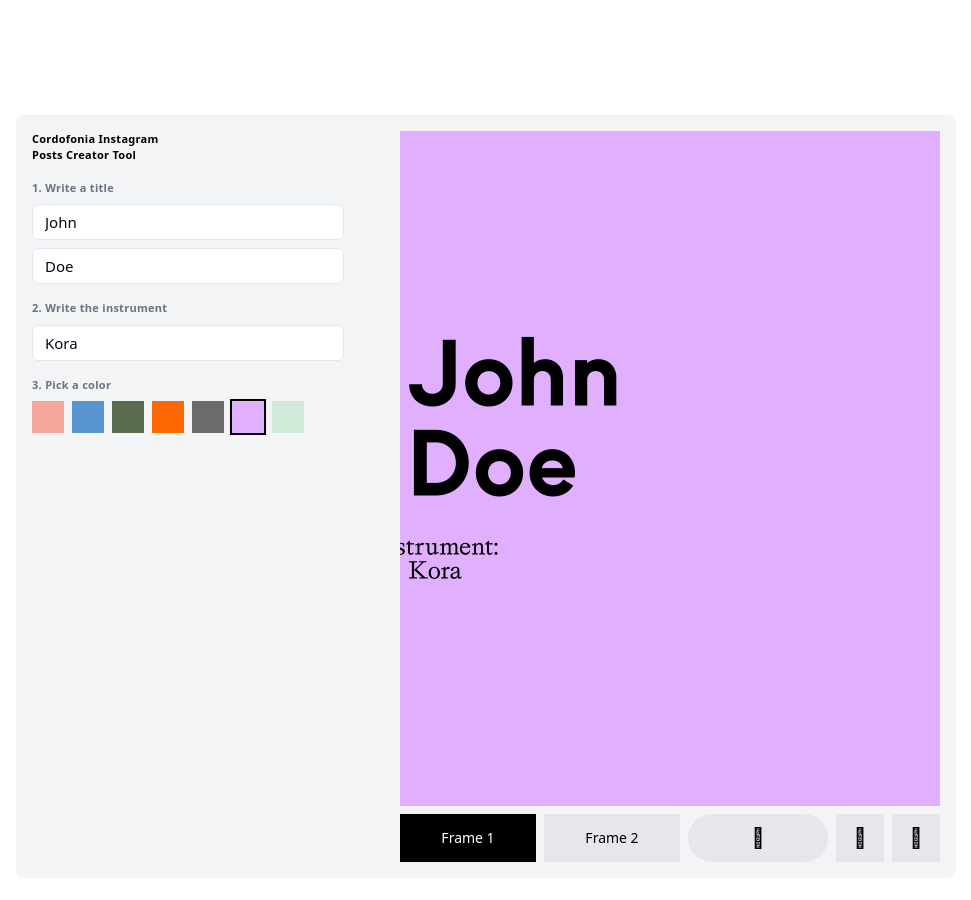
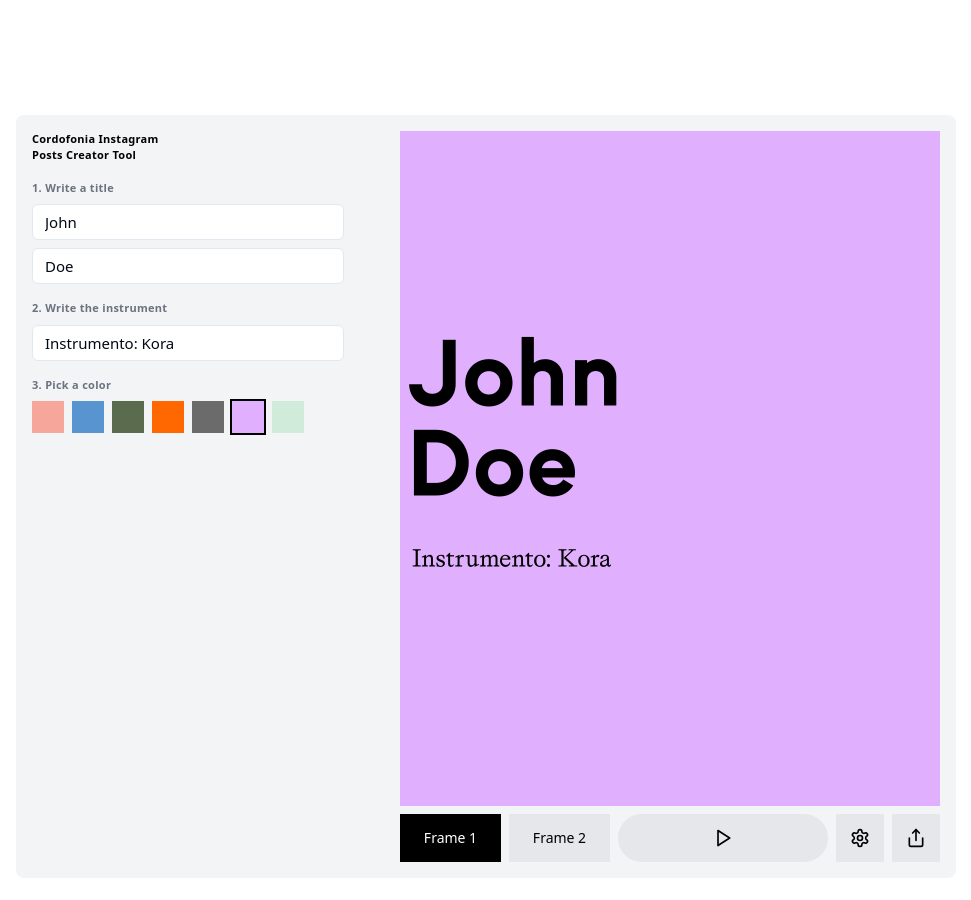
Before and after one commit to luciaspring/Cordofonia_App, a Next.js app: page / in a window 1280 px wide. Shown: the top 900 px of the page, without its empty margins (154-1125 px from the left). Built offline with nearby package versions, Linux system fonts and the light colour scheme; a web font is replaced by a local one.

Commit message:
Updated InstagramPostCreator.tsx

```diff
--- a/app/components/InstagramPostCreator.tsx
+++ b/app/components/InstagramPostCreator.tsx
@@ -6,20 +6,10 @@ import { Button } from "@/components/ui/button"
 import { Input } from "@/components/ui/input"
 import { Label } from "@/components/ui/label"
 import { Slider } from "@/components/ui/slider"
+import { PlayIcon, PauseIcon, RotateCcwIcon, ShareIcon, Settings } from 'lucide-react'
 import { Dialog, DialogContent, DialogHeader, DialogTitle } from "@/components/ui/dialog"
 import { Select, SelectContent, SelectItem, SelectTrigger, SelectValue } from "@/components/ui/select"
 import BezierEasing from 'bezier-easing'
-
-const ExportIcon: React.FC<{ className?: string }> = ({ className = '' }) => (
-  <svg
-    xmlns="http://www.w3.org/2000/svg"
-    viewBox="0 0 24 24"
-    fill="currentColor"
-    className={className}
-  >
-    <path d="M11.47 1.72a.75.75 0 0 1 1.06 0l3 3a.75.75 0 0 1-1.06 1.06l-1.72-1.72V7.5h-1.5V4.06L9.53 5.78a.75.75 0 0 1-1.06-1.06l3-3ZM11.25 7.5V15a.75.75 0 0 0 1.5 0V7.5h3.75a3 3 0 0 1 3 3v9a3 3 0 0 1-3 3h-9a3 3 0 0 1-3-3v-9a3 3 0 0 1 3-3h3.75Z" />
-  </svg>
-);
 
 const SUL_SANS = 'SulSans-Bold'
 const AFFAIRS = 'Affairs-Regular'
@@ -133,7 +123,7 @@ const FieldGroup: React.FC<{ step: number; label: string; children: React.ReactN
 export default function InstagramPostCreator() {
   // ─── STATE HOOKS ────────────────────────────────────────────────────────────────
   const [titles, setTitles] = useState<string[]>(['John', 'Doe'])
-  const [subtitle, setSubtitle] = useState('Kora')
+  const [subtitle, setSubtitle] = useState('Instrumento: Kora')
   const [backgroundColor, setBackgroundColor] = useState('#E0B0FF')
   const [currentFrame, setCurrentFrame] = useState(1)
   const [isPlaying, setIsPlaying] = useState(false)
@@ -408,23 +398,14 @@ export default function InstagramPostCreator() {
 
     const tremXsub = (Math.random() - 0.5) * tremblingIntensity
     const tremYsub = (Math.random() - 0.5) * tremblingIntensity
-
     ctx.save()
-    ctx.translate(
-      subPos.x + subPos.width/2 + tremXsub,
-      subPos.y + subPos.height/2 + tremYsub
-    )
+    ctx.translate(subPos.x + subPos.width/2 + tremXsub, subPos.y + subPos.height/2 + tremYsub)
     ctx.rotate(subPos.rotation)
     ctx.font = `${subPos.fontSize}px "${AFFAIRS}", sans-serif`
     ctx.fillStyle = getContrastColor(backgroundColor)
     ctx.textBaseline = 'middle'
     ctx.textAlign = 'center'
-
-    // draw "Instrument:" on the first line
-    ctx.fillText('Instrument:', 0, -subPos.fontSize / 2)
-    // draw the actual instrument name underneath
-    ctx.fillText(subtitle, 0, subPos.fontSize / 2)
-
+    ctx.fillText(subtitle, 0, 0)
     ctx.restore()
   }
 
@@ -569,11 +550,7 @@ export default function InstagramPostCreator() {
     ctx.fillStyle    = getContrastColor(backgroundColor)
     ctx.textBaseline = 'middle'
     ctx.textAlign    = 'center'
-
-    // draw two lines for subtitle
-    ctx.fillText('Instrument:', 0, -sub2.fontSize / 2)
-    ctx.fillText(subtitle, 0, sub2.fontSize / 2)
-
+    ctx.fillText(subtitle, 0, 0)
     ctx.restore()
   }
 
@@ -1545,17 +1522,14 @@ export default function InstagramPostCreator() {
             </div>
             <div className="flex w-full gap-2 mx-auto">
               <div
-                className={`relative flex gap-2 flex-[2] ${isPlaying ? 'merge gooey' : ''}`}
+                className={`relative flex gap-2 flex-1 ${isPlaying ? 'merge gooey' : ''}`}
               >
                 {/* Frame 1 */}
                 <Button
                   onClick={() => handleFrameChange(1)}
                   className={`
                     flex-1 h-12 rounded-none
-                    ${currentFrame === 1
-                      ? 'bg-black text-white hover:bg-[#9E9E9E] hover:text-black'
-                      : 'bg-gray-200 text-black hover:bg-[#9E9E9E] hover:text-black'
-                    }
+                    ${currentFrame === 1 ? 'bg-black text-white' : 'bg-gray-200 text-black hover:bg-gray-400'}
                   `}
                 >
                   {!isPlaying && 'Frame 1'}
@@ -1566,10 +1540,7 @@ export default function InstagramPostCreator() {
                   onClick={() => handleFrameChange(2)}
                   className={`
                     flex-1 h-12 rounded-none
-                    ${currentFrame === 2
-                      ? 'bg-black text-white hover:bg-[#9E9E9E] hover:text-black'
-                      : 'bg-gray-200 text-black hover:bg-[#9E9E9E] hover:text-black'
-                    }
+                    ${currentFrame === 2 ? 'bg-black text-white' : 'bg-gray-200 text-black hover:bg-gray-400'}
                   `}
                 >
                   {!isPlaying && 'Frame 2'}
@@ -1589,47 +1560,33 @@ export default function InstagramPostCreator() {
                 )}
               </div>
 
-              {/* ── Play / Pause – fixed height but flex-1 width ─────────────────── */}
+              {/* ── Play / Pause – fixed 56 px (h & w) ── */}
               <Button
                 onClick={togglePlay}
                 className={`
                   flex-1 h-12 rounded-full flex items-center justify-center
-                  ${isPlaying
-                    ? 'bg-black text-white hover:bg-[#9E9E9E] hover:text-black'
-                    : 'bg-gray-200 text-black hover:bg-[#9E9E9E] hover:text-black'
-                  }
+                  ${isPlaying ? 'bg-black text-white' : 'bg-gray-200 text-black hover:bg-gray-400'}
+                  active:bg-black active:text-white
                   transition-colors
                 `}
               >
-                {isPlaying
-                  ? <span className="sf-icon text-xl">􀊅</span>
-                  : <span className="sf-icon text-xl">􀊄</span>}
+                {isPlaying ? <PauseIcon className="h-5 w-5" /> : <PlayIcon className="h-5 w-5" />}
               </Button>
 
-              {/* ── Settings – 48 px square ─────────────────────────────────────── */}
+              {/* Settings – 48 px */}
               <Button
                 onClick={() => setSettingsOpen(true)}
-                className="
-                  w-12 h-12 rounded-none
-                  bg-gray-200 text-black
-                  hover:bg-[#9E9E9E] hover:text-black
-                  flex items-center justify-center
-                "
+                className="w-12 h-12 rounded-none bg-gray-200 hover:bg-gray-300 flex items-center justify-center"
               >
-                <span className="sf-icon text-xl">􀌆</span>
+                <Settings className="h-5 w-5 text-black" />
               </Button>
 
-              {/* ── Export – 48 px square ───────────────────────────────────── */}
+              {/* Export – 48 px */}
               <Button
                 onClick={exportVideo}
-                className="
-                  w-12 h-12 rounded-none
-                  bg-gray-200 text-black
-                  hover:bg-[#9E9E9E] hover:text-black
-                  flex items-center justify-center
-                "
+                className="w-12 h-12 rounded-none bg-gray-200 hover:bg-gray-300 flex items-center justify-center"
               >
-                <span className="sf-icon text-xl">􀈂</span>
+                <ShareIcon className="h-5 w-5 text-black" />
               </Button>
             </div>
           </div>
```
